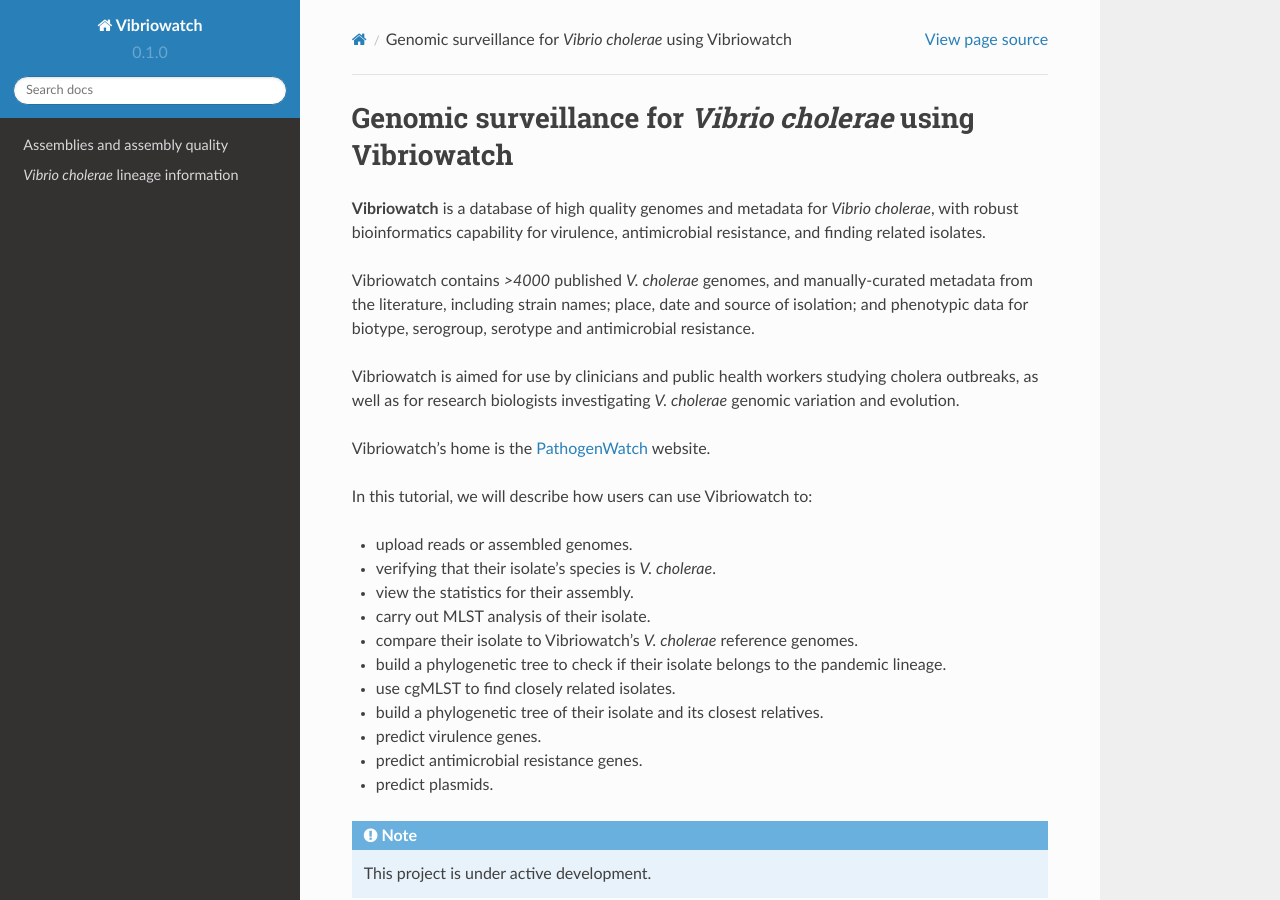
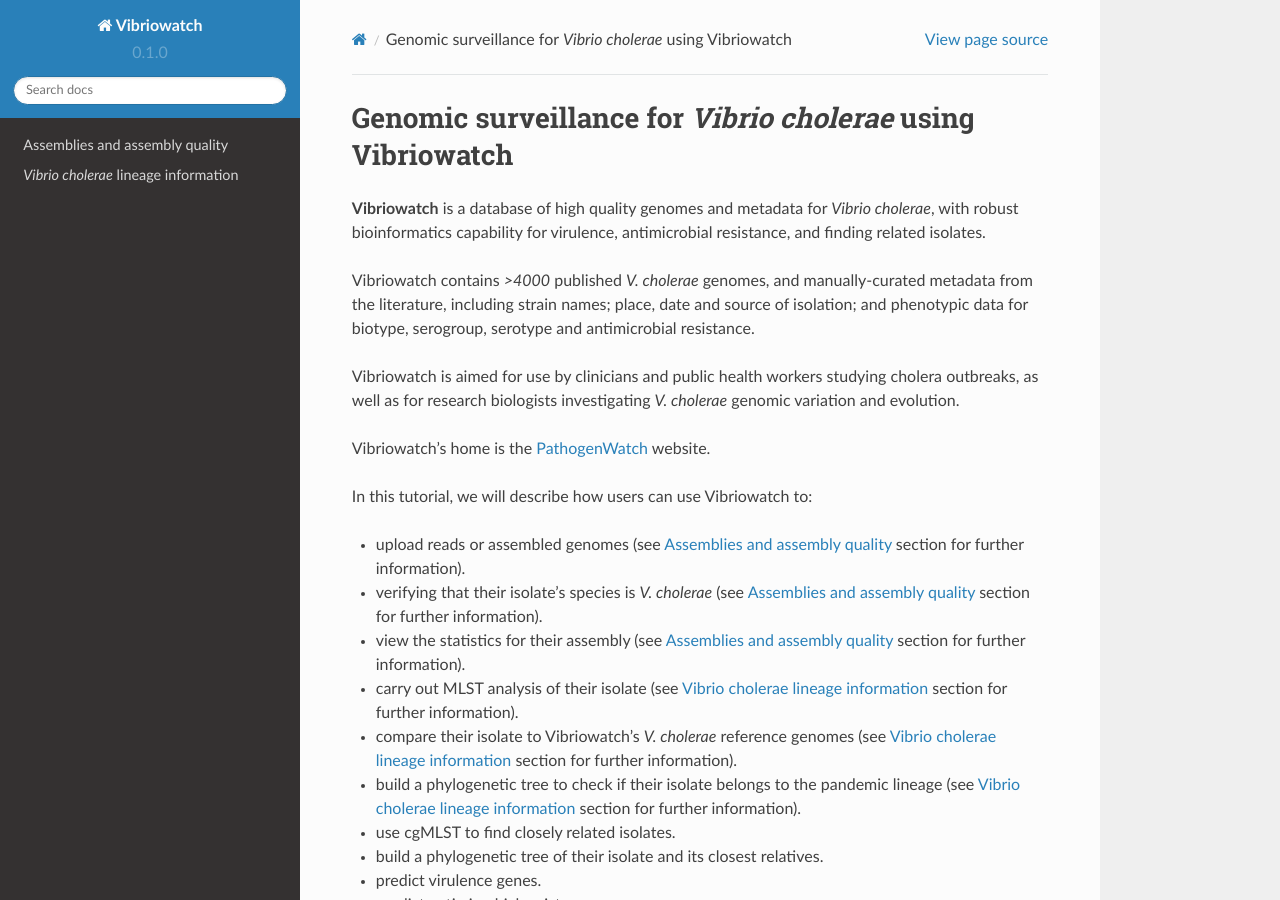
Before and after one commit to avrilcoghlan/cholerabook, a Sphinx documentation site: the page built from docs/source/index.rst, in a window 1280 px wide and 900 px high. Built offline with Sphinx 7.4.7 and the Read the Docs theme 2.0.0, drawn with Linux system fonts in a browser that asks for light colours.

Commit message:
Update index.rst
Added links to other sections.

```diff
--- a/docs/source/index.rst
+++ b/docs/source/index.rst
@@ -13,12 +13,12 @@
 
 In this tutorial, we will describe how users can use Vibriowatch to:
 
-* upload reads or assembled genomes.
-* verifying that their isolate's species is *V. cholerae*.
-* view the statistics for their assembly.
-* carry out MLST analysis of their isolate.
-* compare their isolate to Vibriowatch's *V. cholerae* reference genomes.
-* build a phylogenetic tree to check if their isolate belongs to the pandemic lineage.
+* upload reads or assembled genomes (see :doc:`assemblies` section for further information).
+* verifying that their isolate's species is *V. cholerae* (see :doc:`assemblies` section for further information).
+* view the statistics for their assembly (see :doc:`assemblies` section for further information).
+* carry out MLST analysis of their isolate (see :doc:`mlst` section for further information).
+* compare their isolate to Vibriowatch's *V. cholerae* reference genomes (see :doc:`mlst` section for further information).
+* build a phylogenetic tree to check if their isolate belongs to the pandemic lineage (see :doc:`mlst` section for further information).
 * use cgMLST to find closely related isolates.
 * build a phylogenetic tree of their isolate and its closest relatives.
 * predict virulence genes.
```
